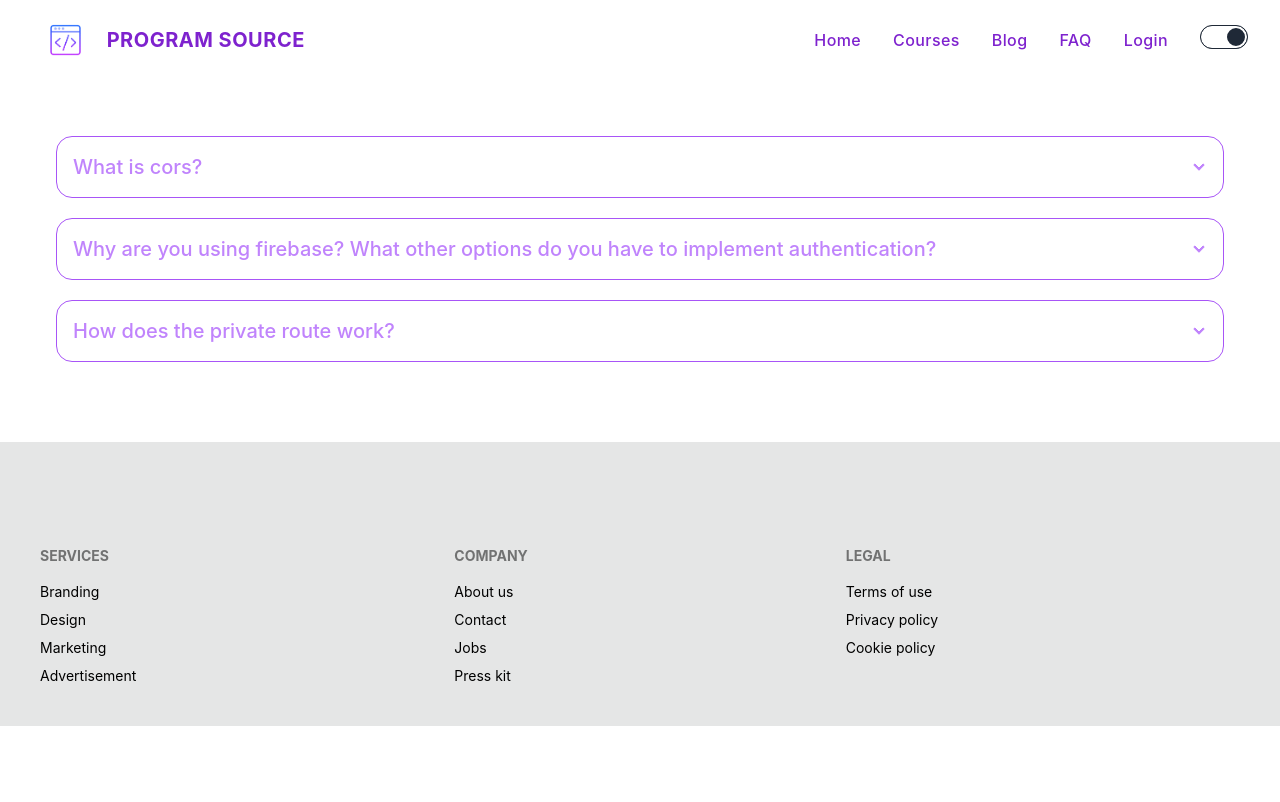
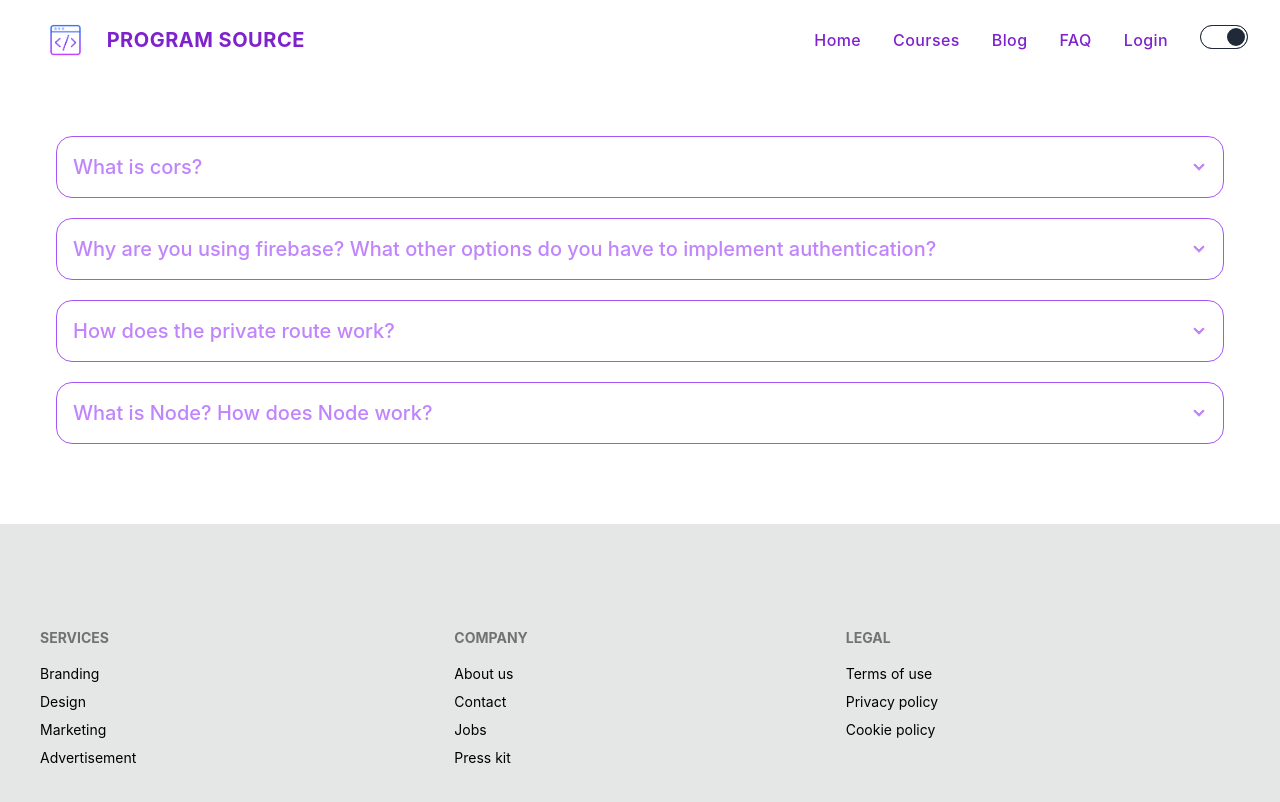
Before and after one commit to rokeyasultana/learning-platform-client, a React (Create React App) app: page /blog in a window 1280 px wide. Shown: the top 802 px of the page. Built offline with nearby package versions, Linux system fonts and the light colour scheme.

Commit message:
qusetion-4

```diff
--- a/src/Pages/Blog/Blog.js
+++ b/src/Pages/Blog/Blog.js
@@ -28,6 +28,14 @@ const Blog = () => {
     <p> The react private route component renders child components (children) if the user is logged in. If not logged in the user is redirected to the /login page with the return url passed in the location state property.</p>
   </div>
 </div>
+            <div tabindex="0" class="collapse collapse-arrow border border-purple-500 bg-base-100 rounded-box mt-5">
+  <div class="collapse-title text-xl font-medium text-purple-400">
+  What is Node? How does Node work?
+  </div>
+  <div class="collapse-content">
+    <p>It is a used as backend service where javascript works on the server-side of the application. Node allows developers to write JavaScript code that runs directly in a computer process itself instead of in a browser. Node can, therefore, be used to write server-side applications with access to the operating system, file system, and everything else required to build fully-functional applications. </p>
+  </div>
+</div>
         </div>
     );
 };
```
